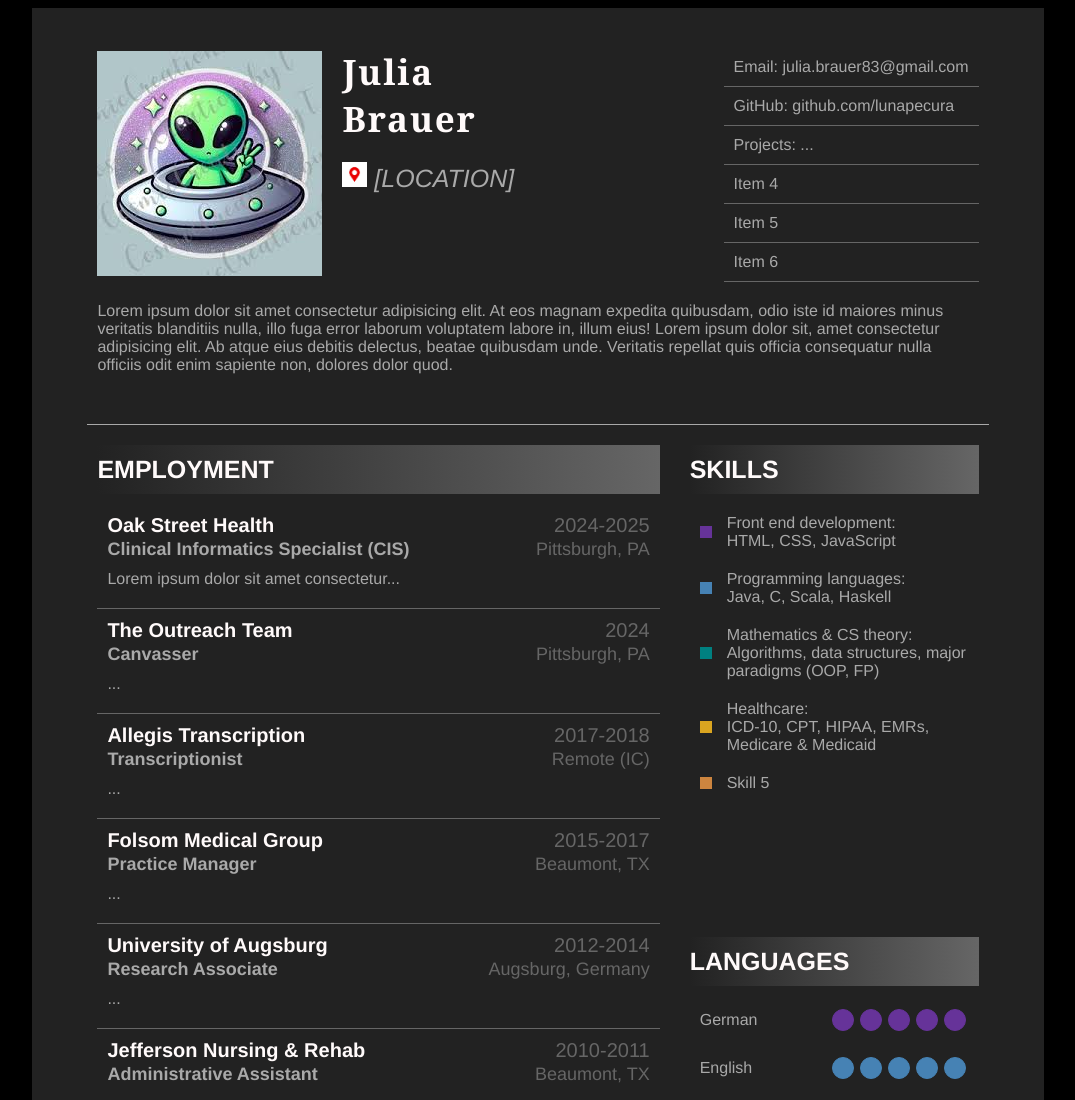
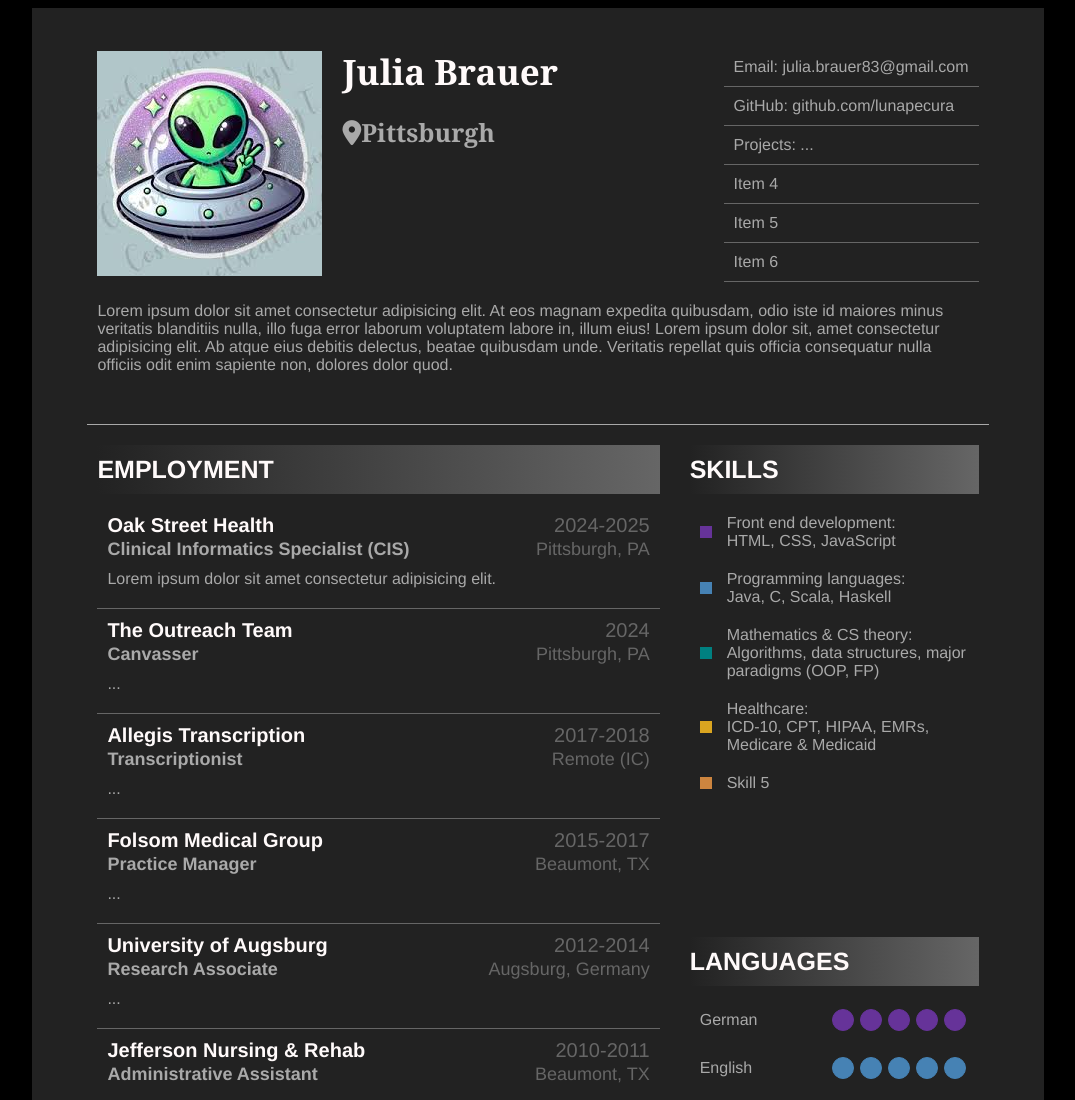
Before and after one commit to LunaPecura/ResumeNew, a plain HTML site: page index.html in a window 1280 px wide. Shown: the top 1100 px of the page, without its empty margins (102-1177 px from the left). Drawn offline with Linux system fonts and the light colour scheme.

Commit message:
Add icon to location

```diff
--- a/index.html
+++ b/index.html
@@ -5,12 +5,13 @@
     <meta name="viewport" content="width=device-width, initial-scale=1.0">
     <title>Resume</title>
     <link rel="stylesheet" href="styles.css" />
+    <script src="https://kit.fontawesome.com/f3eb093545.js" crossorigin="anonymous"></script>
 </head>
 <body>
 
     <div id="main-container">
 
-    <!-- TOP SECTION: name, image, info box -->
+    <!-- TOP SECTION: image, name info box, bio -->
     <div class="section" id="section-top">
         <div class="subsection" id="subsection-image">
             <div class="content-item" id="content-item-image">
@@ -19,10 +20,9 @@
         </div>
 
         <div class="subsection" id="subsection-header">
-            <div class="content-item" id="content-item-name">Julia<br>Brauer</div>
+            <div class="content-item" id="content-item-name">Julia Brauer</div>
             <div class="content-item" id="content-item-location">
-                <img src="icon_location.png" alt="img" id="img-icon">
-                [LOCATION]
+                <span class="fa-sharp fa-solid fa-location-dot icon"></span>Pittsburgh
             </div>
         </div>
 
@@ -51,7 +51,7 @@
                 <div class="force-wrap"></div>
                 <div class="card-bottomleft">Clinical Informatics Specialist (CIS)</div>
                 <div class="card-bottomright">Pittsburgh, PA</div>
-                <div class="card-main"> Lorem ipsum dolor sit amet consectetur...</div>
+                <div class="card-main">Lorem ipsum dolor sit amet consectetur adipisicing elit.</div>
             </div>
 
             <div class="card">
--- a/styles.css
+++ b/styles.css
@@ -50,7 +50,7 @@ body {
 .subsection {
     box-sizing: border-box;
     display: flex; /* DEFAULT FLEX BEHAVIOR SET HERE */
-    flex-direction: column;
+    flex-flow: column nowrap;
     justify-content: space-evenly;
     border: solid 0px rebeccapurple; /*INTERNAL WIREFRAME BORDERS*/
     padding: 10px; /* DEFAULT PADDING */
@@ -108,24 +108,17 @@ body {
 #content-item-name {
     font-size: 35px;
     font-weight: bold;
-    letter-spacing: 0.05em;
+
     color: var(--txtcolor-contrast);
     font-family: Cambria, Cochin, Georgia, Times, 'Times New Roman', serif;
     border-width: 0px; /* Override display of content item's bottom border */
 }
 
-#img-icon {
-    width: 25px;
-    height: 25px;
-}
-
-#content-item-icon {
-    border-width: 0px; /* Override display of content item's bottom border */
-}
-
 #content-item-location {
     font-size: 25px;
-    font-style: italic;
+    font-weight: bold;
+
+        font-family: Cambria, Cochin, Georgia, Times, 'Times New Roman', serif;
     border-width: 0px; /* Override display of content item's bottom border */
 }
 
```
Also changed, not shown: icon_location.png (deleted).
